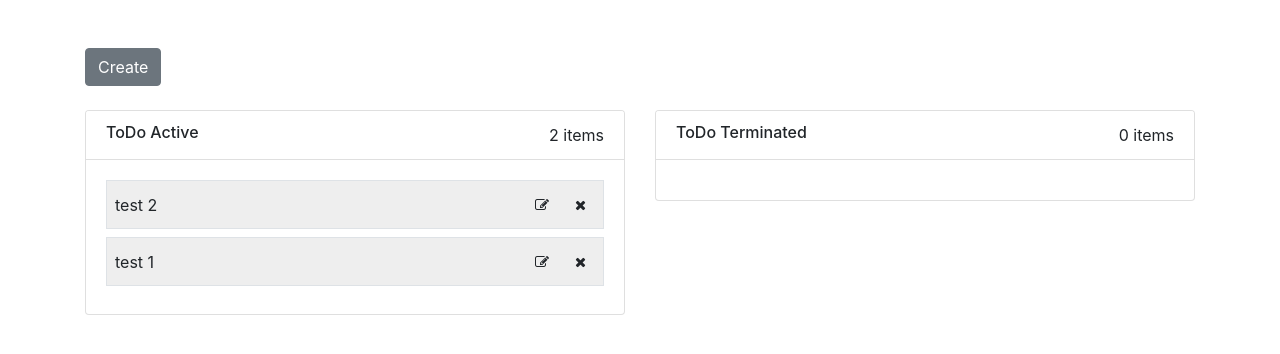
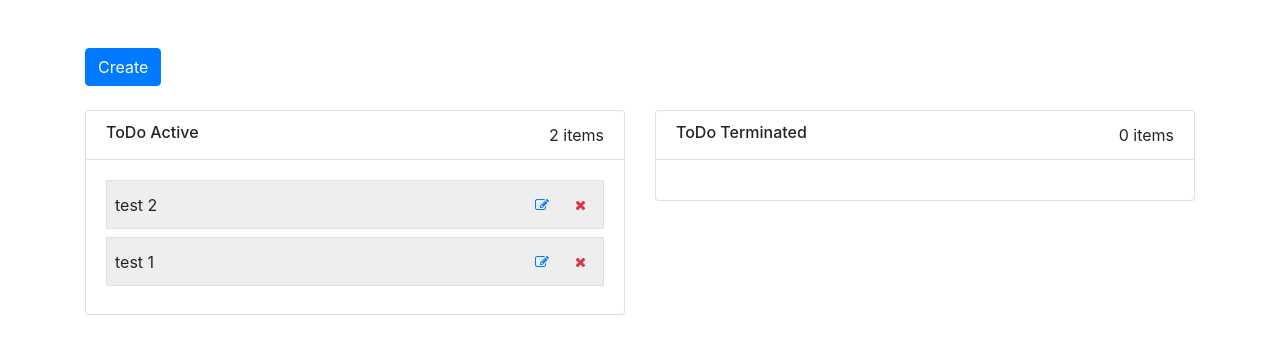
Before and after one commit to mouadsah/mini-project, a Vue app: page / in a window 1280 px wide. Shown: the top 354 px of the page. Built offline with nearby package versions, Linux system fonts and the light colour scheme.

Commit message:
Commit v1

```diff
--- a/src/components/Element.vue
+++ b/src/components/Element.vue
@@ -4,8 +4,8 @@
 			{{ item.title }}
 		</div>
 		<div v-if="item.status != 'draft'">
-			<button class="btn btn-sm btn-default" @click="itemAction('edit', item)"><i class="fa fa-edit"></i></button>
-			<button class="btn btn-sm btn-default ml-2" @click="itemAction('remove', item)"><i class="fa fa-close"></i></button>
+			<button class="btn btn-sm btn-default" @click="itemAction('edit', item)"><i class="fa fa-edit text-primary"></i></button>
+			<button class="btn btn-sm btn-default ml-2" @click="itemAction('remove', item)"><i class="fa fa-close text-danger"></i></button>
 		</div>
 	</div>
 </template>
--- a/src/views/Main.vue
+++ b/src/views/Main.vue
@@ -2,8 +2,8 @@
 	<div class="container mt-5">
 		<div class="row">
 			<div class="col-6 mb-4">
-				<button class="btn btn-default mr-2" @click="saveAction('cancel')" v-if="checkMode != 'create'">Cancel</button>
-				<button class="btn btn-secondary text-capitalize" @click="saveAction(checkMode)">{{ checkMode == 'create' ? checkMode : 'validate' }}</button>
+				<button class="btn btn-outline-secondary mr-2" @click="saveAction('cancel')" v-if="checkMode != 'create'">Cancel</button>
+				<button :class="['btn text-capitalize', checkMode == 'create' ? 'btn-primary' : 'btn-success']" @click="saveAction(checkMode)">{{ checkMode == 'create' ? checkMode : 'validate' }}</button>
 			</div>
 		</div>
 		<div class="row">
@@ -56,8 +56,8 @@
 			</template>
 			<template v-slot:footer>
 				<div>
-					<button class="btn btn-default mr-3" @click="callAction('cancel')">Cancel</button>
-					<button class="btn btn-secondary" @click="callAction(checkMode == 'create' ? 'add' : checkMode)">{{ checkMode == 'create' ? 'Add' : 'Edit' }}</button>
+					<button class="btn btn-outline-secondary mr-3" @click="callAction('cancel')">Cancel</button>
+					<button class="btn btn-primary" @click="callAction(checkMode == 'create' ? 'add' : checkMode)"><i :class="['fa', checkMode == 'create' ? 'fa-plus' : 'fa-edit']"></i> {{ checkMode == 'create' ? 'Add' : 'Edit' }}</button>
 				</div>
 			</template>
 		</modal>
```
